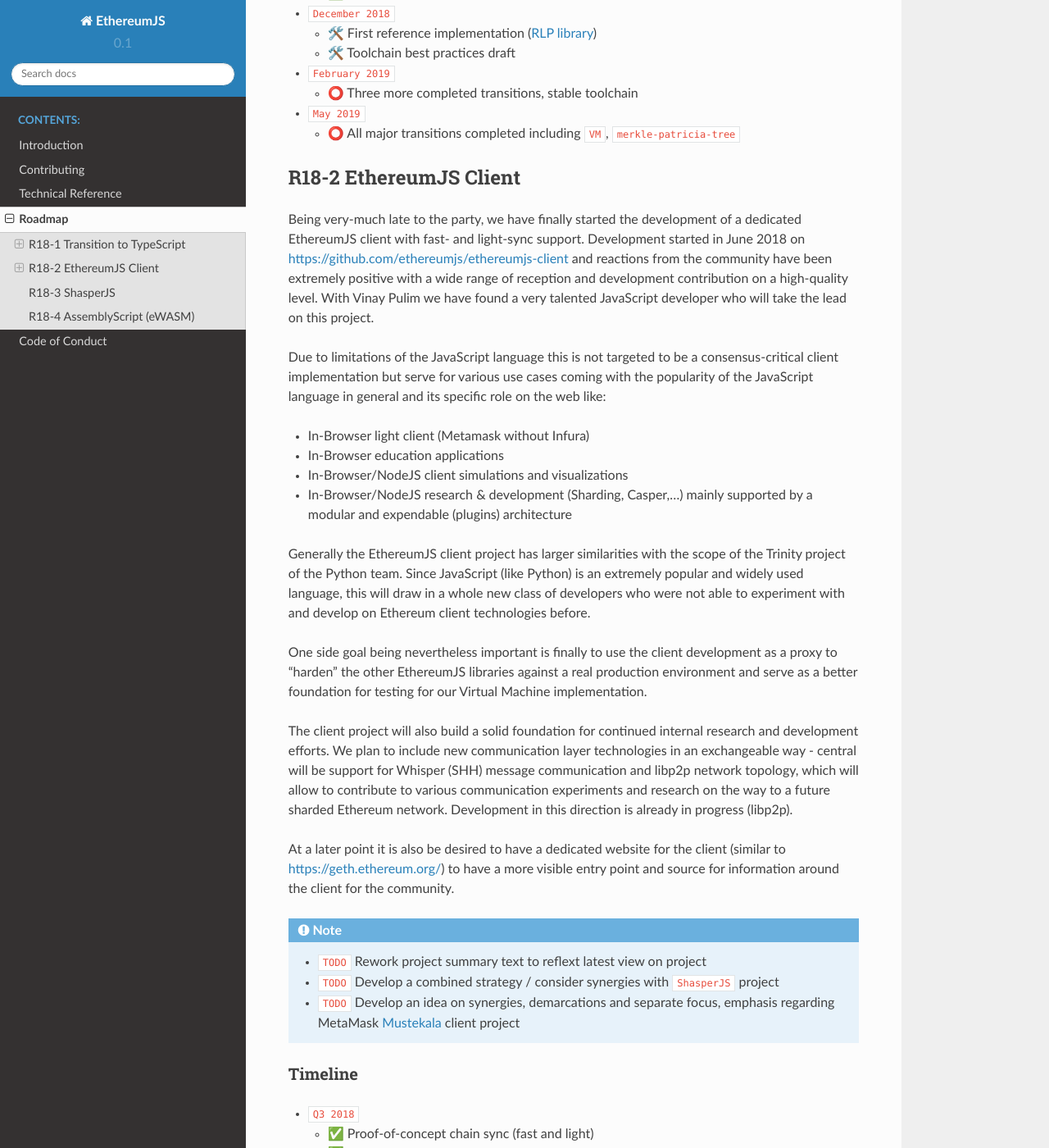
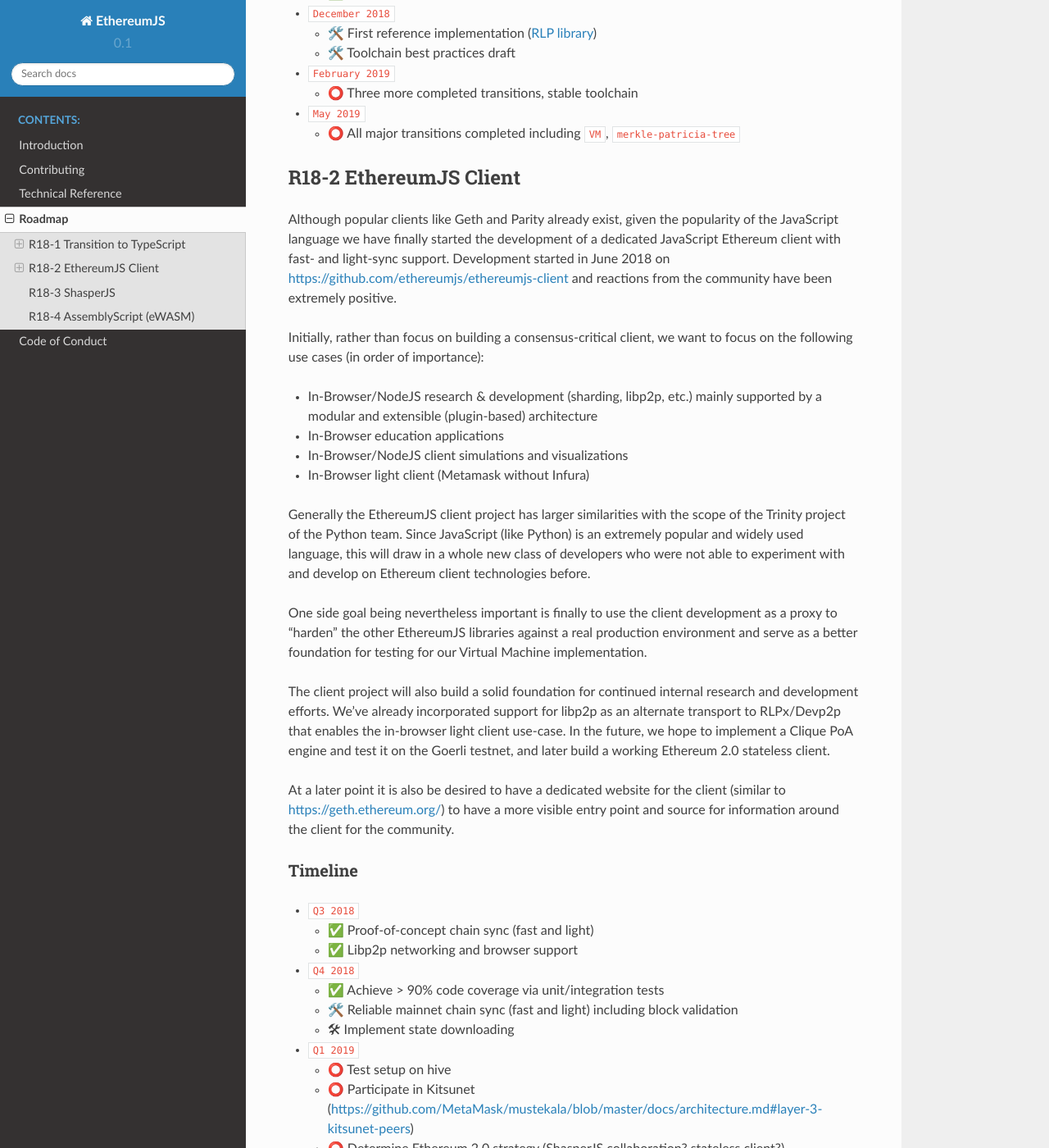
Before and after one commit to ethereumjs/organization, a Sphinx documentation site: the page built from docs/roadmap.rst, in a window 1280 px wide and 1400 px high, scrolled down 527 px. Shown: the whole window at 82% size. Built offline with Sphinx 7.4.7 and the Read the Docs theme 2.0.0, drawn with Linux system fonts in a browser that asks for light colours; some of the changed text lies outside the part shown.

Commit message:
Update EthereumJS Client Roadmap (R18-2)

```diff
--- a/docs/roadmap.rst
+++ b/docs/roadmap.rst
@@ -43,21 +43,19 @@
 R18-2 EthereumJS Client
 =======================
 
-Being very-much late to the party, we have finally started the development of a
-dedicated EthereumJS client with fast- and light-sync support. Development started
+Although popular clients like Geth and Parity already exist, given the popularity of
+the JavaScript language we have finally started the development of a dedicated
+JavaScript Ethereum client with fast- and light-sync support. Development started
 in June 2018 on https://github.com/ethereumjs/ethereumjs-client and reactions
-from the community have been extremely positive with a wide range of reception
-and development contribution on a high-quality level. With Vinay Pulim we have
-found a very talented JavaScript developer who will take the lead on this project.
+from the community have been extremely positive.
 
-Due to limitations of the JavaScript language this is not targeted to be a
-consensus-critical client implementation but serve for various use cases coming
-with the popularity of the JavaScript language in general and its specific role on the web like:
+Initially, rather than focus on building a consensus-critical client, we want to
+focus on the following use cases (in order of importance):
 
-- In-Browser light client (Metamask without Infura)
+- In-Browser/NodeJS research & development (sharding, libp2p, etc.) mainly supported by a modular and extensible (plugin-based) architecture
 - In-Browser education applications
 - In-Browser/NodeJS client simulations and visualizations
-- In-Browser/NodeJS research & development (Sharding, Casper,...) mainly supported by a modular and expendable (plugins) architecture
+- In-Browser light client (Metamask without Infura)
 
 Generally the EthereumJS client project has larger similarities with the scope of
 the Trinity project of the Python team. Since JavaScript (like Python) is an extremely
@@ -70,21 +68,14 @@
 implementation.
 
 The client project will also build a solid foundation for continued internal research
-and development efforts. We plan to include new communication layer technologies
-in an exchangeable way - central will be support for Whisper (SHH) message communication
-and libp2p network topology, which will allow to contribute to various communication
-experiments and research on the way to a future sharded Ethereum network. Development
-in this direction is already in progress (libp2p).
+and development efforts. We've already incorporated support for libp2p as an alternate
+transport to RLPx/Devp2p that enables the in-browser light client use-case. In the future,
+we hope to implement a Clique PoA engine and test it on the Goerli testnet, and later build
+a working Ethereum 2.0 stateless client.
 
 At a later point it is also be desired to have a dedicated website for the client
 (similar to https://geth.ethereum.org/) to have a more visible entry point and source
 for information around the client for the community.
-
-.. note::
-
-   - ``TODO`` Rework project summary text to reflext latest view on project
-   - ``TODO`` Develop a combined strategy / consider synergies with ``ShasperJS`` project
-   - ``TODO`` Develop an idea on synergies, demarcations and separate focus, emphasis regarding MetaMask `Mustekala <https://github.com/MetaMask/mustekala>`_ client project
 
 Timeline
 --------
@@ -96,13 +87,20 @@
 
 - ``Q4 2018``
 
+  - ✅ Achieve > 90% code coverage via unit/integration tests
   - 🛠️ Reliable mainnet chain sync (fast and light) including block validation
+  - 🛠 Implement state downloading
+
+- ``Q1 2019``
+
   - ⭕ Test setup on hive
+  - ⭕ Participate in Kitsunet (https://github.com/MetaMask/mustekala/blob/master/docs/architecture.md#layer-3-kitsunet-peers)
+  - ⭕ Determine Ethereum 2.0 strategy (ShasperJS collaboration? stateless client?)
 
-- ``Q2 2018``
+- ``Q2 2019``
 
   - ⭕ Alpha release of client
-  - ⭕ Proof-of-concept Ethereum 2.0 stateless client
+  - ⭕ Become a signer on the Goerli testnet
 
 R18-3 ShasperJS
 ================
```
